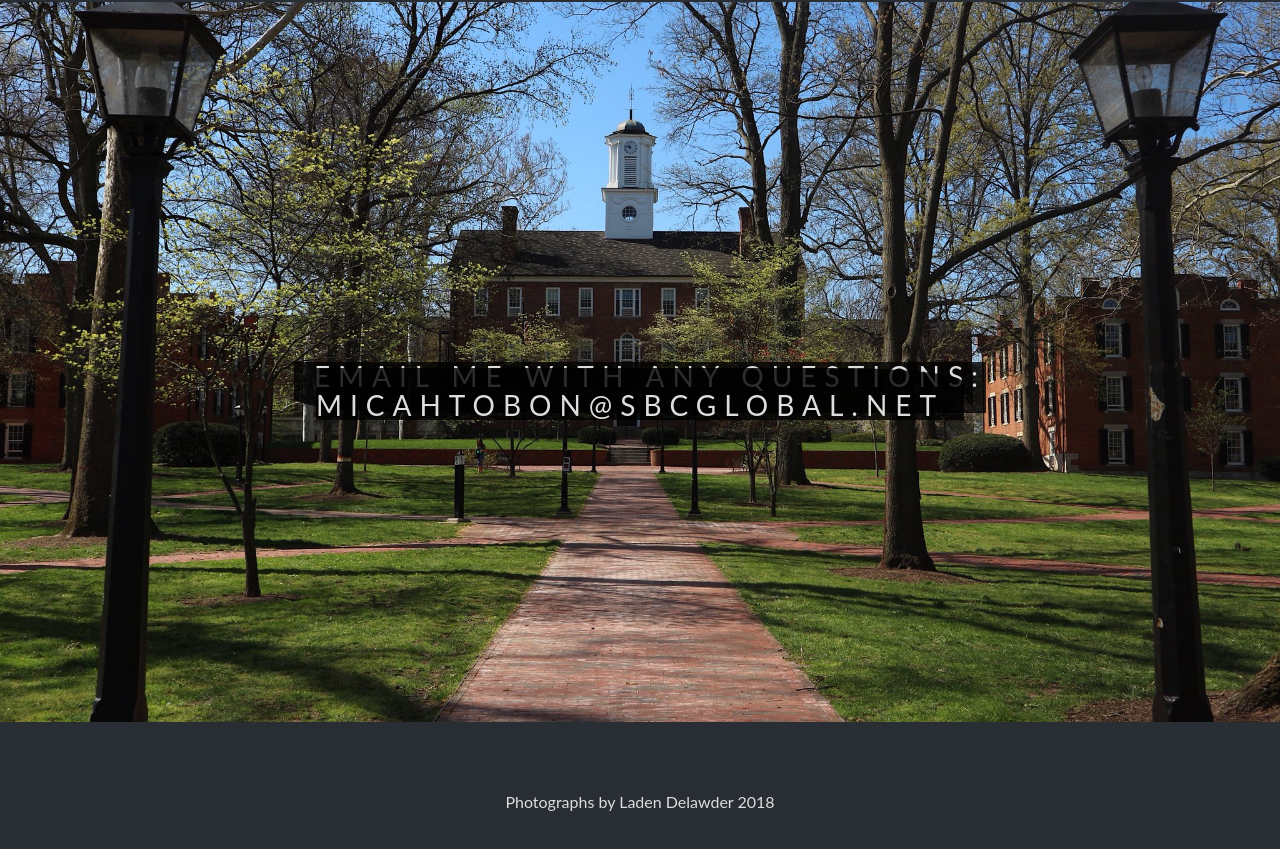
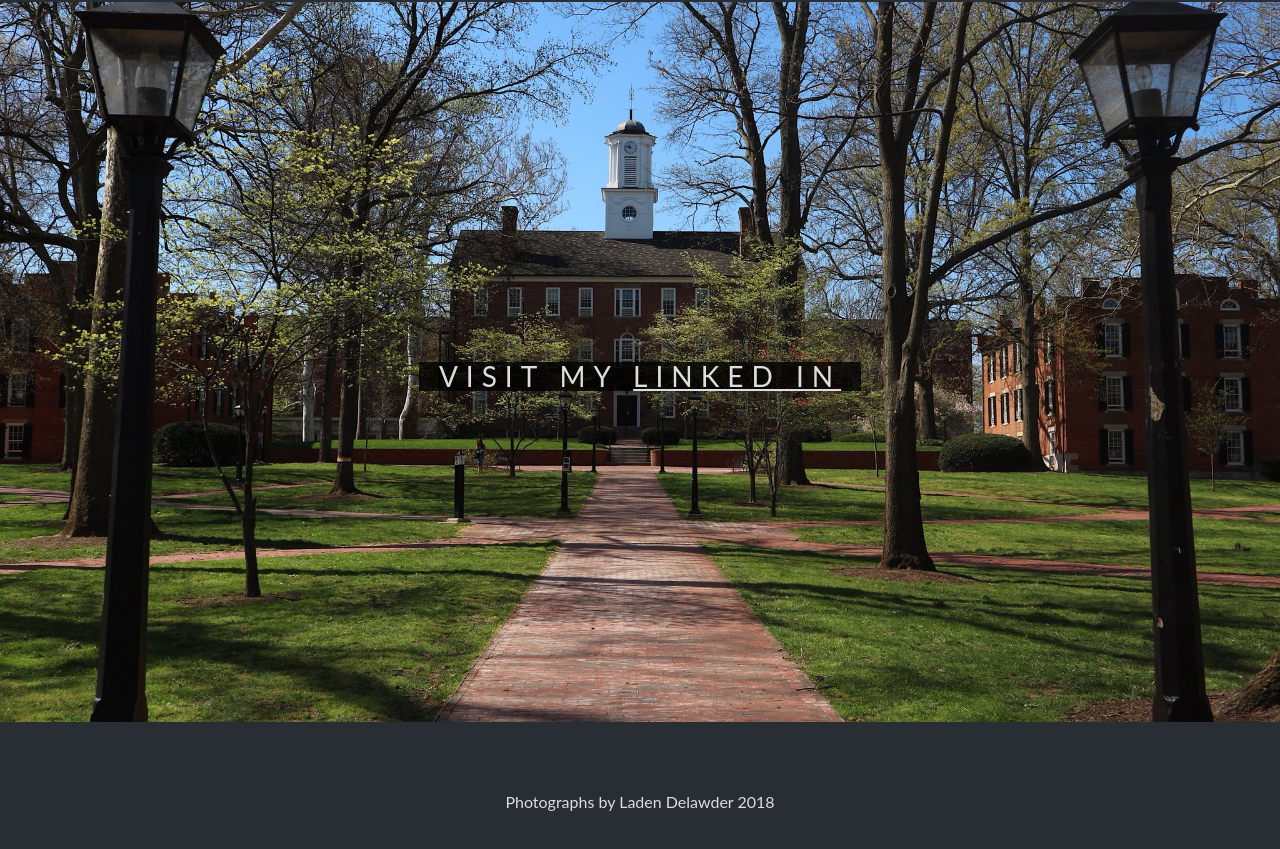
Before and after one commit to Micah-Tobon/personalwebsite, a plain HTML site: page index.html in a window 1280 px wide. Shown: the part 3031-3880 px from the top of the page. Drawn offline with Linux system fonts and the light colour scheme.

Commit message:
added linked in

```diff
--- a/index.html
+++ b/index.html
@@ -71,8 +71,7 @@
   <div class="bg4">
       <div class="label">
         <span class="border">
-          Email me with any questions: micahtobon@sbcglobal.net
-        </span>
+          Visit My <a href="https://www.linkedin.com/in/micah-tobon-76a1ab170/" target="_blank">Linked In</a>        </span>
       </div>
   </div>
 
```
